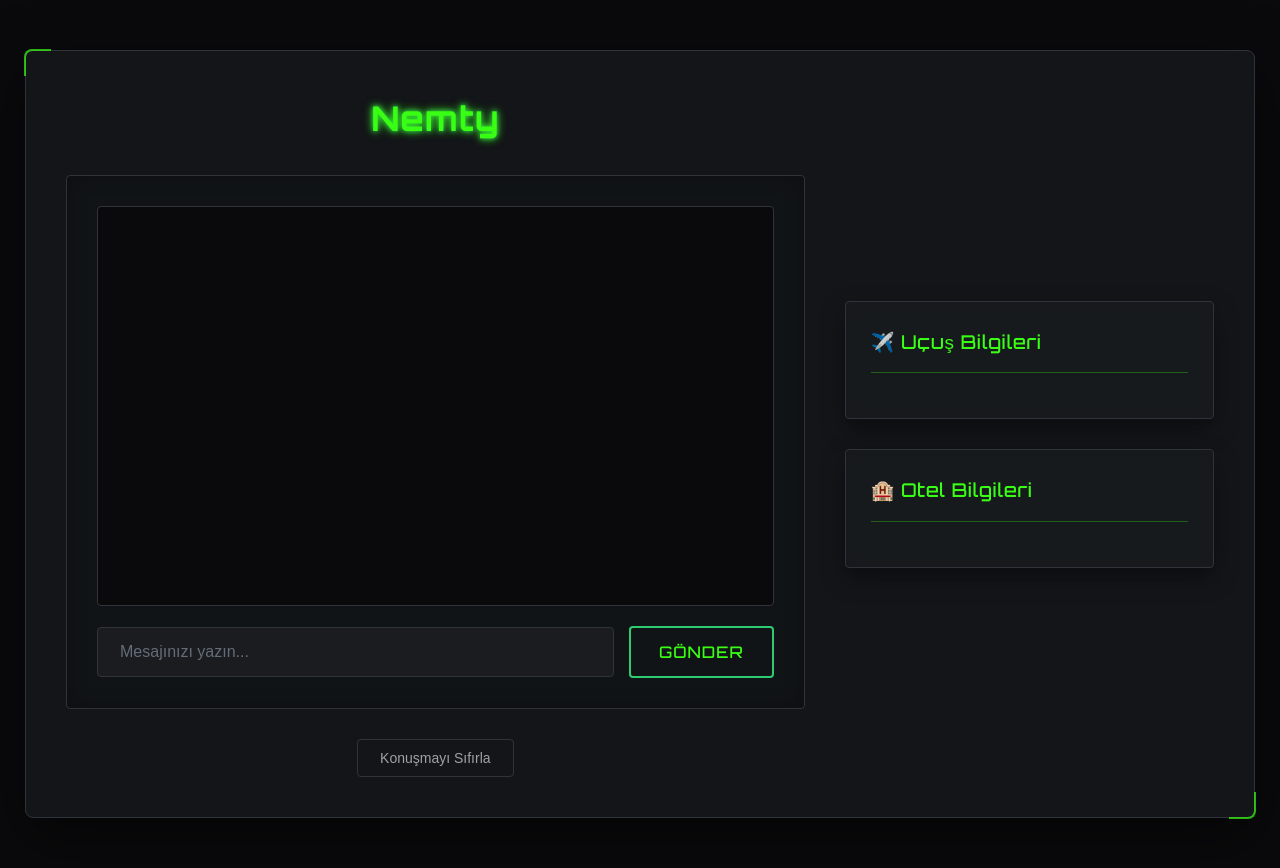
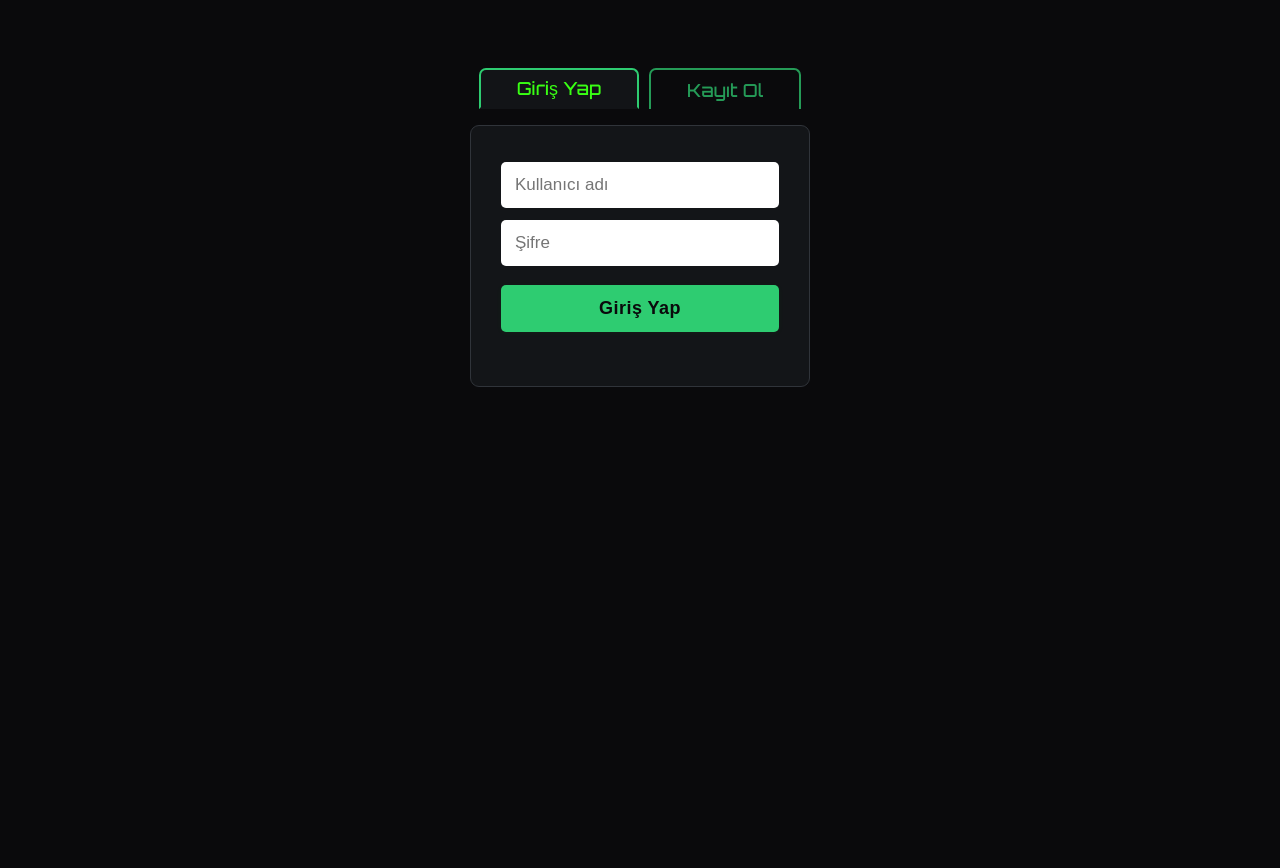
Before and after one commit to Pyrand/Nemty, a Flask app: page / in a window 1280 px wide. After the commit the page ends 387 px from the top, so only its background shows below. Run offline with Flask 3, Linux system fonts and the light colour scheme.

Commit message:
The SPA structure was adopted and the design was improved

```diff
--- a/app.py
+++ b/app.py
@@ -6,8 +6,8 @@ from modules.helpers import print_error
 from modules.database import query_local_database, fetch_from_opentripmap, get_recommended_places
 from modules.ai_tools import client, create_completion
 from modules.flights import get_flights_by_cities
-from modules.helpers import print_error
 from modules.hotels import get_hotels_by_city, extract_guests_from_message
+from modules.auth import register_user, login_user
 
 
 load_dotenv()
@@ -128,7 +128,6 @@ def hotels():
             print("[DEBUG] No city provided")
             return jsonify({"hotels": ["Şehir adı belirtilmedi."]})
 
-        # Otomatik kişi/çocuk çıkar
         adults, children = extract_guests_from_message(user_message)
         print(f"[DEBUG] Extracted adults: {adults}, children: {children}")
 
@@ -143,6 +142,36 @@ def hotels():
         return jsonify({"hotels": [f"Hata oluştu: {str(e)}"]})
 
 
+@app.route("/api/register", methods=["POST"])
+def api_register():
+    data = request.get_json()
+    username = data.get("username")
+    password = data.get("password")
+    success, msg = register_user(username, password)
+    if success:
+        session["user"] = username
+    return jsonify({"success": success, "message": msg})
+
+@app.route("/api/login", methods=["POST"])
+def api_login():
+    data = request.get_json()
+    username = data.get("username")
+    password = data.get("password")
+    success, msg = login_user(username, password)
+    if success:
+        session["user"] = username
+    return jsonify({"success": success, "message": msg})
+
+@app.route("/api/logout", methods=["POST"])
+def api_logout():
+    session.pop("user", None)
+    return jsonify({"success": True})
+
+@app.route("/api/check-login")
+def check_login():
+    return jsonify({"logged_in": "user" in session, "user": session.get("user")})
+
+
 
 @app.route("/reset", methods=["GET"])
 def reset():
--- a/static/style.css
+++ b/static/style.css
@@ -53,24 +53,27 @@ body {
     display: flex;
     justify-content: center;
     align-items: flex-start;
-    padding: 50px 25px;
+    padding: 40px 0 90px 0;
     min-height: 100vh;
+    background: var(--bg-abyss);
 }
+
 
 .app-container {
     background-color: var(--bg-glass-surface);
     backdrop-filter: blur(12px) saturate(150%);
-    -webkit-backdrop-filter: blur(12px) saturate(150%);
-    max-width: 1300px;
-    width: 100%;
-    padding: 40px;
+    max-width: 1500px;
+    width: 92vw;
+    min-height: 600px;
+    padding: 50px 60px 45px 60px;
     border-radius: var(--border-radius-subtle);
     box-shadow: 0 20px 60px var(--shadow-deep-space);
     display: flex;
-    gap: 40px;
+    gap: 70px;
     border: 1px solid var(--border-grid-line);
     position: relative;
 }
+
 
 .app-container::before, .app-container::after {
     content: '';
@@ -87,10 +90,10 @@ body {
 
 /* --- Sol Bölüm: Chat Alanı --- */
 .chat-main-area {
-    flex: 3;
+    flex: 4;
     display: flex;
     flex-direction: column;
-    gap: 30px;
+    gap: 32px;
 }
 
 .chat-main-area h2 {
@@ -118,15 +121,17 @@ body {
 .chat-box {
     border: 1px solid var(--border-grid-line);
     border-radius: var(--border-radius-sharp);
-    padding: 20px;
-    max-height: 600px;
-    min-height: 400px;
+    padding: 35px;
+    max-height: 700px;
+    min-height: 480px;
+    font-size: 17px;
     overflow-y: auto;
     background-color: var(--bg-abyss);
     display: flex;
     flex-direction: column;
-    gap: 15px;
+    gap: 18px;
 }
+
 
 /* Scrollbar Stilleri (Neon YEŞİL) */
 .chat-box {
@@ -186,11 +191,11 @@ body {
 
 input#message {
     flex-grow: 1;
-    padding: 15px 22px;
+    padding: 17px 24px;
     border: 1px solid var(--border-grid-line);
     border-radius: var(--border-radius-sharp);
     outline: none;
-    font-size: 16px;
+    font-size: 18px;
     color: var(--text-cyber-light);
     background-color: var(--bg-input-field);
     transition: all 0.3s ease;
@@ -206,11 +211,11 @@ input#message::placeholder { color: var(--text-data-stream); font-weight: 400; }
     background: transparent;
     color: var(--primary-green-glow); /* Buton metni YEŞİL */
     border: 2px solid var(--primary-green-base); /* Buton border YEŞİL */
-    padding: 14px 28px;
+    padding: 15px 30px;
     border-radius: var(--border-radius-sharp);
     font-family: 'Orbitron', sans-serif;
     font-weight: 500;
-    font-size: 16px;
+    font-size: 17px;
     cursor: pointer;
     transition: all 0.3s ease;
     box-shadow: 0 0 0px var(--primary-green-glow);
@@ -249,10 +254,11 @@ input#message::placeholder { color: var(--text-data-stream); font-weight: 400; }
 
 /* --- Sağ Bölüm: Bilgi Paneli --- */
 .sidebar-info-area {
-    flex: 1.5;
+    flex: 1.2;
     display: flex;
     flex-direction: column;
-    justify-content: center;
+    justify-content: flex-start;
+    min-width: 260px;
 }
 
 .info-panel {
@@ -264,16 +270,15 @@ input#message::placeholder { color: var(--text-data-stream); font-weight: 400; }
 
 .info-box {
     background-color: var(--bg-glass-surface);
-    backdrop-filter: blur(8px) saturate(120%);
-    -webkit-backdrop-filter: blur(8px) saturate(120%);
-    color: var(--text-cyber-light);
-    padding: 25px;
+    padding: 28px 18px;
     border-radius: var(--border-radius-sharp);
-    border: 1px solid var(--border-grid-line);
-    box-shadow: 0 10px 25px rgba(0,0,0,0.4);
-    transition: border-color 0.3s ease, transform 0.3s ease, box-shadow 0.3s ease;
-    position: relative;
+    margin-bottom: 22px;
+    min-width: 240px;
+    min-height: 140px;
+    box-shadow: 0 10px 25px rgba(0,0,0,0.3);
+    transition: border-color 0.3s, transform 0.3s;
 }
+
 .info-box::before {
     content: '';
     position: absolute;
@@ -314,6 +319,180 @@ input#message::placeholder { color: var(--text-data-stream); font-weight: 400; }
     border-bottom: 1px solid rgba(57,255,20,0.1); /* Çok ince YEŞİLİMSİ ayırıcı */
 }
 #flight-results li:last-child, #hotel-results li:last-child { border-bottom: none; }
+
+/* HEADER */
+.site-header {
+    display: flex;
+    align-items: center;
+    justify-content: space-between;
+    width: 100%;
+    background: var(--bg-glass-surface);
+    border-bottom: 2px solid var(--primary-green-glow);
+    box-shadow: 0 4px 16px rgba(57,255,20,0.08);
+    padding: 22px 0 18px 0;
+    position: sticky;
+    top: 0;
+    z-index: 10;
+}
+.logo {
+    font-family: 'Orbitron', sans-serif;
+    font-size: 2.2rem;
+    color: var(--primary-green-glow);
+    letter-spacing: 2px;
+    font-weight: 700;
+    display: flex;
+    align-items: center;
+    gap: 7px;
+    text-shadow: 0 0 12px var(--primary-green-glow), 0 0 6px var(--primary-green-base);
+}
+.logo-dot {
+    width: 13px;
+    height: 13px;
+    background: var(--primary-green-glow);
+    border-radius: 50%;
+    display: inline-block;
+    margin-left: 6px;
+    box-shadow: 0 0 8px 2px var(--primary-green-glow);
+}
+
+/* FOOTER */
+.site-footer {
+    width: 100%;
+    background: var(--bg-glass-surface);
+    border-top: 2px solid var(--primary-green-glow);
+    box-shadow: 0 -3px 18px rgba(57,255,20,0.07);
+    text-align: center;
+    padding: 22px 0 14px 0;
+    font-size: 1rem;
+    color: var(--text-mech-gray);
+    position: fixed;
+    left: 0;
+    bottom: 0;
+    z-index: 10;
+    letter-spacing: 0.5px;
+    font-family: 'Orbitron', 'Poppins', sans-serif;
+    backdrop-filter: blur(10px) saturate(130%);
+}
+.site-footer .footer-sep {
+    margin: 0 12px;
+    color: var(--primary-green-glow);
+}
+
+
+#auth-area {
+    min-height: 100vh;
+    width: 100vw;
+    display: flex;
+    align-items: center;
+    justify-content: center;
+    flex-direction: column;
+    background: transparent;
+}
+
+.auth-tabs {
+    display: flex;
+    gap: 10px;
+    margin-bottom: 16px;
+}
+.auth-tabs button {
+    background: transparent;
+    color: var(--primary-green-base);
+    border: 2px solid var(--primary-green-base);
+    border-bottom: none;
+    font-family: 'Orbitron', sans-serif;
+    font-size: 18px;
+    padding: 7px 36px;
+    cursor: pointer;
+    border-radius: 7px 7px 0 0;
+    opacity: 0.75;
+    transition: 0.18s;
+    outline: none;
+}
+.auth-tabs button.active {
+    background: var(--bg-matrix-dark);
+    color: var(--primary-green-glow);
+    opacity: 1;
+    border-bottom: 2px solid var(--bg-matrix-dark);
+}
+.auth-form {
+    display: flex;
+    flex-direction: column;
+    gap: 12px;
+    background: var(--bg-glass-surface);
+    padding: 36px 30px 22px 30px;
+    border-radius: 9px;
+    border: 1.5px solid var(--border-grid-line);
+    min-width: 340px;
+    margin-top: 0;
+    margin-bottom: 25px;
+    max-width: 650px;
+}
+.auth-form input {
+    padding: 13px 14px;
+    border-radius: 5px;
+    border: none;
+    font-size: 17px;
+    outline: none;
+}
+.auth-form button {
+    margin-top: 7px;
+    background: var(--primary-green-base);
+    color: var(--bg-abyss);
+    border-radius: 5px;
+    border: none;
+    font-weight: 700;
+    font-size: 18px;
+    padding: 13px 0;
+    cursor: pointer;
+    transition: 0.18s;
+    width: 100%;
+    box-shadow: 0 1px 6px rgba(57,255,20,0.04);
+    letter-spacing: 0.5px;
+    outline: none;
+    appearance: none;
+}
+
+.auth-form button:hover {
+    background: var(--primary-green-glow);
+    color: var(--bg-abyss);
+}
+
+
+.auth-form button:hover { background: var(--primary-green-glow); color: var(--bg-abyss);}
+.auth-message { color: var(--primary-green-glow); font-size: 15px; min-height: 20px;}
+
+
+#welcome-user {
+    font-size: 1.13rem;
+    color: var(--primary-green-glow);
+    font-family: 'Orbitron', sans-serif;
+    margin-left: 18px;
+    min-width: 170px;
+    letter-spacing: 0.5px;
+    font-weight: 500;
+}
+
+#logout-btn {
+    margin-right: 22px;
+    background: transparent;
+    color: var(--primary-green-glow);
+    border: 2px solid var(--primary-green-glow);
+    font-family: 'Orbitron', sans-serif;
+    padding: 7px 28px;
+    border-radius: 7px;
+    font-size: 1rem;
+    cursor: pointer;
+    transition: all 0.18s;
+    font-weight: 500;
+    letter-spacing: 1px;
+    outline: none;
+}
+#logout-btn:hover {
+    background: var(--primary-green-base);
+    color: var(--bg-abyss);
+    border-color: var(--primary-green-base);
+    box-shadow: 0 0 12px 0 var(--primary-green-glow);
+}
 
 
 /* --- Mobil Uyum (Responsive Tasarım) --- */
--- a/templates/index.html
+++ b/templates/index.html
@@ -9,12 +9,44 @@
   <script src="https://cdn.jsdelivr.net/npm/marked/marked.min.js"></script>
 </head>
 <body>
+
+  <div id="auth-area" style="display:flex; flex-direction:column; align-items:center; justify-content:center; min-height:60vh;">
+    <div class="auth-tabs">
+        <button id="login-tab" class="active">Giriş Yap</button>
+        <button id="register-tab">Kayıt Ol</button>
+    </div>
+    <form id="login-form" class="auth-form">
+        <input type="text" id="login-username" placeholder="Kullanıcı adı" required>
+        <input type="password" id="login-password" placeholder="Şifre" required>
+        <button type="submit">Giriş Yap</button>
+        <div class="auth-message" id="login-message"></div>
+    </form>
+    <form id="register-form" class="auth-form" style="display:none;">
+        <input type="text" id="register-username" placeholder="Kullanıcı adı" required>
+        <input type="password" id="register-password" placeholder="Şifre" required>
+        <button type="submit">Kayıt Ol</button>
+        <div class="auth-message" id="register-message"></div>
+    </form>
+  </div>
+
+  <div id="main-app-area" style="display:none;">
+        <header class="site-header">
+            <div id="welcome-user">
+            </div>
+            <div class="logo">
+              <span>Nemty</span>
+              <span class="logo-dot"></span>
+            </div>
+            <button id="logout-btn" style="margin-right: 24px; background: transparent; color: #39ff14; border: 2px solid #39ff14; font-family: Orbitron, sans-serif; padding: 7px 28px; border-radius: 7px; font-size: 1rem; cursor: pointer;">Exit</button>
+        </header>
+
+
     <div class="app-wrapper">
       <div class="app-container"> <!-- Ana flex konteyner -->
 
         <!-- Sol Bölüm: Chat Alanı -->
         <div class="chat-main-area">
-        <h2>Nemty</h2>
+
           <div class="chat-module">
             <div class="chat-box">
               <!-- Mesajlar buraya gelecek -->
@@ -48,5 +80,17 @@
 
       </div> <!-- .app-container sonu -->
     </div> <!-- .app-wrapper sonu -->
+
+    <footer class="site-footer">
+      <div>
+        <span>© 2025 Nemty. All rights reserved.</span>
+        <span class="footer-sep">|</span>
+        <span>Made with <span style="color:#39ff14;">♥</span> by Kerem Bürkük</span>
+      </div>
+    </footer>
+  </div>
+
+
+
 </body>
 </html>
```
Also changed, not shown: modules/auth.py (added, +26 -0 lines), static/script.js (+104 -0 lines), test.py (+6 -12 lines), destinations.db, 2 other files. Lines whose indentation alone changed are shown as unchanged.
